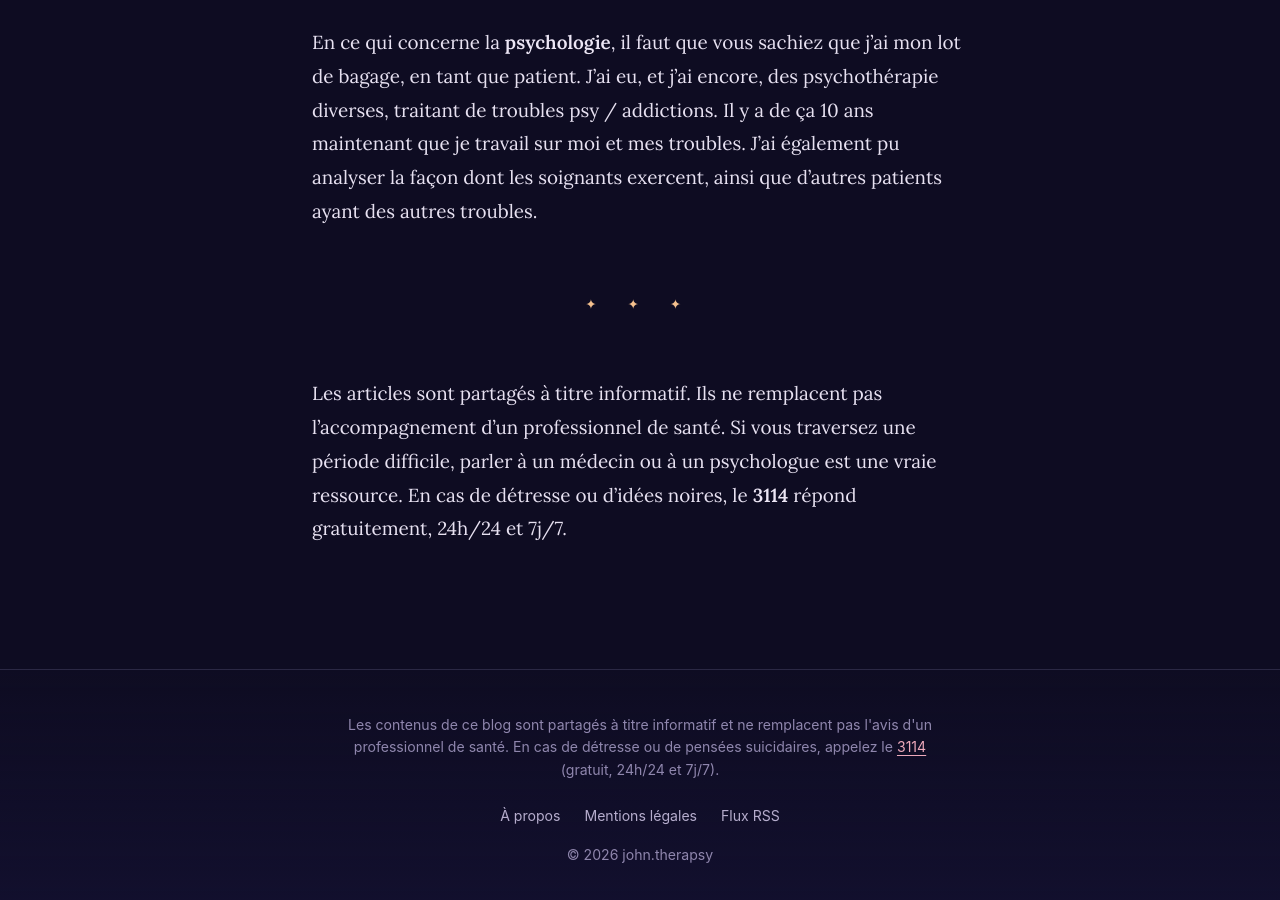
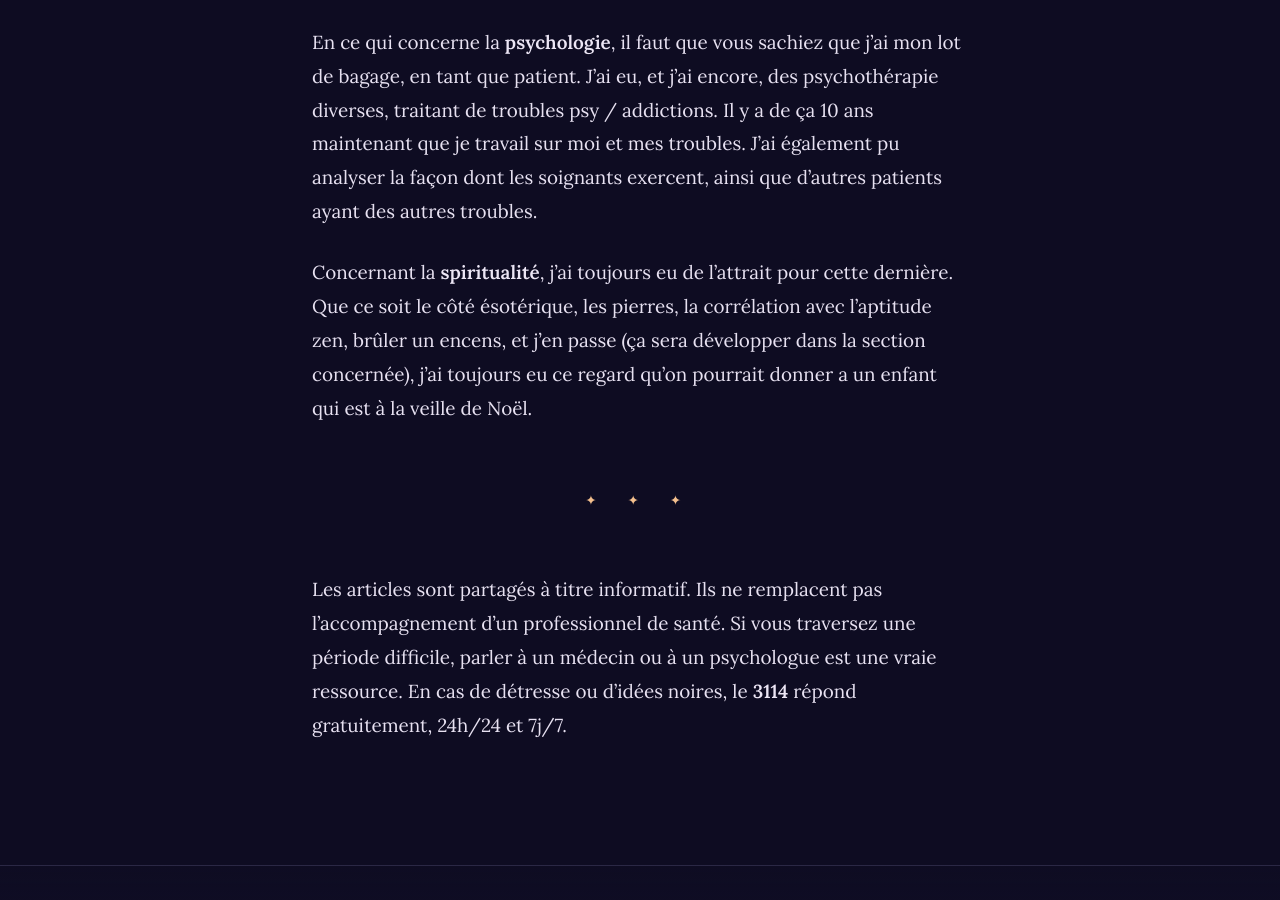
Before and after one commit to johntherapsy/johntherapsy.github.io, a Jekyll site: the page built from a-propos.md, in a window 1280 px wide and 900 px high, scrolled down 664 px. Built offline with Jekyll 4.4.1, drawn with Linux system fonts in a browser that asks for light colours.

Commit message:
Update a-propos.md
Précision sur la spiritualité

```diff
--- a/a-propos.md
+++ b/a-propos.md
@@ -13,6 +13,8 @@ Ce blog rassemble mes lectures, mes réflexions et ce que j'expérimente autour
 
 En ce qui concerne la **psychologie**, il faut que vous sachiez que j'ai mon lot de bagage, en tant que patient. J'ai eu, et j'ai encore, des psychothérapie diverses, traitant de troubles psy / addictions. Il y a de ça 10 ans maintenant que je travail sur moi et mes troubles. J'ai également pu analyser la façon dont les soignants exercent, ainsi que d'autres patients ayant des autres troubles.
 
+Concernant la **spiritualité**, j'ai toujours eu de l'attrait pour cette dernière. Que ce soit le côté ésotérique, les pierres, la corrélation avec l'aptitude zen, brûler un encens, et j'en passe (ça sera développer dans la section concernée), j'ai toujours eu ce regard qu'on pourrait donner a un enfant qui est à la veille de Noël.
+
 ---
 
 Les articles sont partagés à titre informatif. Ils ne remplacent pas l'accompagnement d'un professionnel de santé. Si vous traversez une période difficile, parler à un médecin ou à un psychologue est une vraie ressource. En cas de détresse ou d'idées noires, le **3114** répond gratuitement, 24h/24 et 7j/7.
```
